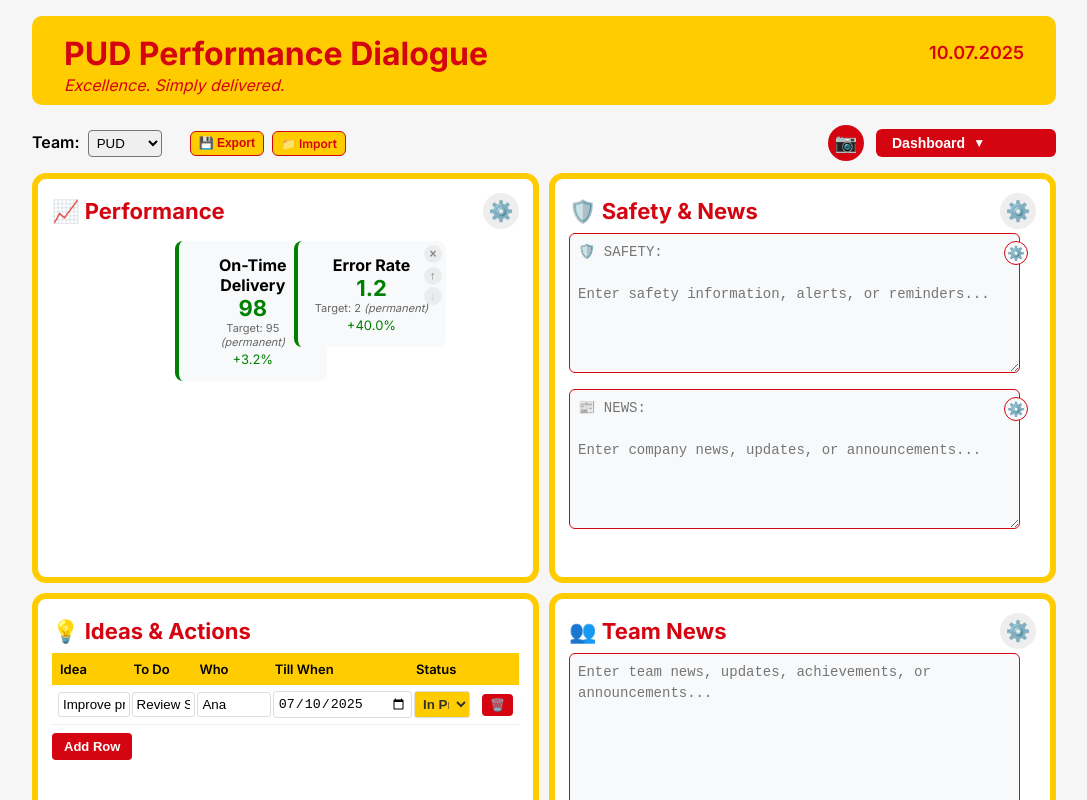
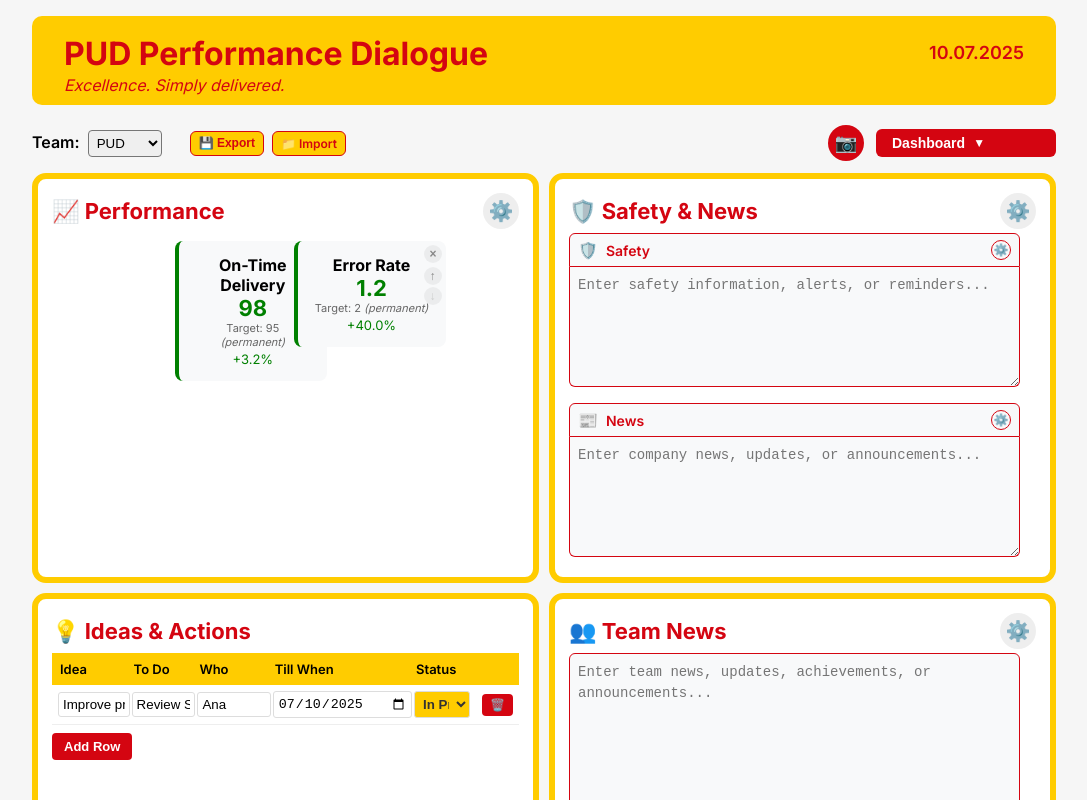
Before and after one commit to acajic14/pd-dashboard, a React (Vite) app: page / in a window 1280 px wide. Shown: the top 800 px of the page, without its empty margins (96-1183 px from the left). Built offline with nearby package versions, Linux system fonts and the light colour scheme.

Commit message:
Fixed header border alignment in Safety & News quadrant

```diff
--- a/src/components/KpiCard.jsx
+++ b/src/components/KpiCard.jsx
@@ -14,15 +14,28 @@ export default function KpiCard({
   onMoveDown,
   editable,
   isFirst,
-  isLast
+  isLast,
+  isPercentage = false
 }) {
   const [editing, setEditing] = useState(false);
-  const [draft, setDraft] = useState({ name, value, target, period, higherIsBetter });
+  const [draft, setDraft] = useState({
+    name,
+    value,
+    target,
+    period,
+    higherIsBetter,
+    isPercentage: isPercentage || false
+  });
 
   function handleSave() {
     onEdit(draft);
     setEditing(false);
   }
+
+  // Format value display based on percentage setting
+  const formatValue = (val) => {
+    return draft.isPercentage ? `${val}%` : val;
+  };
 
   return (
     <div
@@ -46,6 +59,7 @@ export default function KpiCard({
             value={draft.name}
             onChange={e => setDraft({ ...draft, name: e.target.value })}
             style={{ fontWeight: 700, fontSize: 16, width: "90%" }}
+            placeholder="KPI Name"
           />
           <div style={{ margin: "6px 0" }}>
             <input
@@ -53,6 +67,7 @@ export default function KpiCard({
               value={draft.value}
               onChange={e => setDraft({ ...draft, value: Number(e.target.value) })}
               style={{ fontSize: 16, width: "44%", margin: 3 }}
+              placeholder="Current"
             />
             <span style={{ fontSize: 13 }}> / </span>
             <input
@@ -60,6 +75,7 @@ export default function KpiCard({
               value={draft.target}
               onChange={e => setDraft({ ...draft, target: Number(e.target.value) })}
               style={{ fontSize: 16, width: "44%", margin: 3 }}
+              placeholder="Target"
             />
           </div>
           <select
@@ -81,17 +97,58 @@ export default function KpiCard({
             <option value="higher">Higher is better</option>
             <option value="lower">Lower is better</option>
           </select>
+          <label style={{
+            display: "flex",
+            alignItems: "center",
+            justifyContent: "center",
+            marginTop: 4,
+            fontSize: 13,
+            cursor: "pointer"
+          }}>
+            <input
+              type="checkbox"
+              checked={draft.isPercentage}
+              onChange={e => setDraft({ ...draft, isPercentage: e.target.checked })}
+              style={{ marginRight: 6 }}
+            />
+            Show as percentage (%)
+          </label>
           <div style={{ marginTop: 7 }}>
-            <button onClick={handleSave} style={{ background: "#D40511", color: "#fff", border: "none", borderRadius: 4, padding: "3px 10px", marginRight: 4 }}>Save</button>
-            <button onClick={() => setEditing(false)} style={{ background: "#eee", color: "#D40511", border: "none", borderRadius: 4, padding: "3px 10px" }}>Cancel</button>
+            <button
+              onClick={handleSave}
+              style={{
+                background: "#D40511",
+                color: "#fff",
+                border: "none",
+                borderRadius: 4,
+                padding: "3px 10px",
+                marginRight: 4
+              }}
+            >
+              Save
+            </button>
+            <button
+              onClick={() => setEditing(false)}
+              style={{
+                background: "#eee",
+                color: "#D40511",
+                border: "none",
+                borderRadius: 4,
+                padding: "3px 10px"
+              }}
+            >
+              Cancel
+            </button>
           </div>
         </div>
       ) : (
         <div onClick={() => editable && setEditing(true)} style={{ cursor: editable ? "pointer" : "default" }}>
           <div style={{ fontWeight: 700, fontSize: 16 }}>{name}</div>
-          <div style={{ fontSize: 22, fontWeight: 700, color: achieved ? "green" : "red" }}>{value}</div>
+          <div style={{ fontSize: 22, fontWeight: 700, color: achieved ? "green" : "red" }}>
+            {formatValue(value)}
+          </div>
           <div style={{ fontSize: 11, color: "#666" }}>
-            Target: {target} <span style={{ fontStyle: "italic" }}>({period})</span>
+            Target: {formatValue(target)} <span style={{ fontStyle: "italic" }}>({period})</span>
           </div>
           <div style={{ fontSize: 13, color: achieved ? "green" : "red", marginTop: 2 }}>
             {diffPercent > 0 ? "+" : ""}
--- a/src/components/PerformanceQuadrant.jsx
+++ b/src/components/PerformanceQuadrant.jsx
@@ -25,8 +25,8 @@ const PerformanceQuadrant = forwardRef(function PerformanceQuadrant({
 
   // Get current data from dashboardData with fallbacks
   const kpis = dashboardData.kpis || [
-    { name: "On-Time Delivery", value: 98, target: 95, period: "permanent", higherIsBetter: true },
-    { name: "Error Rate", value: 1.2, target: 2, period: "permanent", higherIsBetter: false }
+    { name: "On-Time Delivery", value: 98, target: 95, period: "permanent", higherIsBetter: true, isPercentage: true },
+    { name: "Error Rate", value: 1.2, target: 2, period: "permanent", higherIsBetter: false, isPercentage: true }
   ];
   const layout = dashboardData.performanceLayout || DEFAULT_LAYOUT;
 
@@ -44,7 +44,7 @@ const PerformanceQuadrant = forwardRef(function PerformanceQuadrant({
     if (kpis.length < maxKpis) {
       const newKpis = [
         ...kpis,
-        { name: "New KPI", value: 0, target: 0, period: "permanent", higherIsBetter: true }
+        { name: "New KPI", value: 0, target: 0, period: "permanent", higherIsBetter: true, isPercentage: false }
       ];
       updateDashboardData({ kpis: newKpis });
     }
@@ -216,6 +216,7 @@ const PerformanceQuadrant = forwardRef(function PerformanceQuadrant({
                     achieved={achieved}
                     diffPercent={diffPercent}
                     editable={editable}
+                    isPercentage={kpi.isPercentage}
                     onEdit={updated => handleEditKpi(i + rowIdx * layout.cols, updated)}
                     onDelete={() => handleDeleteKpi(i + rowIdx * layout.cols)}
                     onMoveUp={() => (i + rowIdx * layout.cols) > 0 && handleMoveKpi(i + rowIdx * layout.cols, -1)}
--- a/src/components/SafetyNewsQuadrant.jsx
+++ b/src/components/SafetyNewsQuadrant.jsx
@@ -173,20 +173,41 @@ export default function SafetyNewsQuadrant({ dashboardData, updateDashboardData
       <div style={{ display: "flex", flexDirection: "column", gap: 12, flex: 1 }}>
         {/* Safety Section */}
         {showSafety && (
-          <div style={{ flex: showNews ? 1 : 2, position: "relative" }}>
-            <div style={{ position: "absolute", top: 8, right: 8, zIndex: 10 }}>
+          <div style={{ flex: showNews ? 1 : 2 }}>
+            {/* Fixed Safety Header - Aligned with text area */}
+            <div style={{
+              display: "flex",
+              alignItems: "center",
+              justifyContent: "space-between",
+              marginBottom: 0,
+              padding: "6px 8px",
+              background: "#f8f9fa",
+              border: "1px solid #D40511",
+              borderRadius: "6px 6px 0 0",
+              width: "calc(100% - 16px)", // Match text area width
+              boxSizing: "border-box"
+            }}>
+              <div style={{ display: "flex", alignItems: "center" }}>
+                <span style={{ fontSize: 16, marginRight: 8 }}>🛡️</span>
+                <span style={{
+                  color: "#D40511",
+                  fontWeight: 600,
+                  fontSize: 14
+                }}>Safety</span>
+              </div>
+              <div style={{ position: "relative" }}>
                 <button
                   onClick={() => setShowSafetyFormat(f => !f)}
                   style={{
                     background: "#f8f9fa",
                     border: "1px solid #D40511",
                     borderRadius: "50%",
-                  width: 24,
-                  height: 24,
+                    width: 20,
+                    height: 20,
                     display: "flex",
                     alignItems: "center",
                     justifyContent: "center",
-                  fontSize: 14,
+                    fontSize: 12,
                     cursor: "pointer",
                     color: "#D40511"
                   }}
@@ -201,22 +222,22 @@ export default function SafetyNewsQuadrant({ dashboardData, updateDashboardData
                   onClose={() => setShowSafetyFormat(false)}
                 />
               </div>
+            </div>
             <textarea
               ref={safetyTextareaRef}
               value={safetyText}
               onChange={e => updateDashboardData({ safetyText: e.target.value })}
-              placeholder="🛡️ SAFETY:
-
-Enter safety information, alerts, or reminders..."
+              placeholder="Enter safety information, alerts, or reminders..."
               style={{
                 width: "calc(100% - 16px)",
                 border: "1px solid #D40511",
-                borderRadius: 6,
+                borderRadius: "0 0 6px 6px",
+                borderTop: "none",
                 padding: 8,
                 fontSize: 14,
                 background: "#f8f9fa",
                 resize: "vertical",
-                height: showNews ? "140px" : "280px",
+                height: showNews ? "120px" : "240px",
                 lineHeight: "1.5",
                 boxSizing: "border-box",
                 whiteSpace: "pre-wrap"
@@ -227,20 +248,41 @@ Enter safety information, alerts, or reminders..."
 
         {/* News Section */}
         {showNews && (
-          <div style={{ flex: showSafety ? 1 : 2, position: "relative" }}>
-            <div style={{ position: "absolute", top: 8, right: 8, zIndex: 10 }}>
+          <div style={{ flex: showSafety ? 1 : 2 }}>
+            {/* Fixed News Header - Aligned with text area */}
+            <div style={{
+              display: "flex",
+              alignItems: "center",
+              justifyContent: "space-between",
+              marginBottom: 0,
+              padding: "6px 8px",
+              background: "#f8f9fa",
+              border: "1px solid #D40511",
+              borderRadius: "6px 6px 0 0",
+              width: "calc(100% - 16px)", // Match text area width
+              boxSizing: "border-box"
+            }}>
+              <div style={{ display: "flex", alignItems: "center" }}>
+                <span style={{ fontSize: 16, marginRight: 8 }}>📰</span>
+                <span style={{
+                  color: "#D40511",
+                  fontWeight: 600,
+                  fontSize: 14
+                }}>News</span>
+              </div>
+              <div style={{ position: "relative" }}>
                 <button
                   onClick={() => setShowNewsFormat(f => !f)}
                   style={{
                     background: "#f8f9fa",
                     border: "1px solid #D40511",
                     borderRadius: "50%",
-                  width: 24,
-                  height: 24,
+                    width: 20,
+                    height: 20,
                     display: "flex",
                     alignItems: "center",
                     justifyContent: "center",
-                  fontSize: 14,
+                    fontSize: 12,
                     cursor: "pointer",
                     color: "#D40511"
                   }}
@@ -255,22 +297,22 @@ Enter safety information, alerts, or reminders..."
                   onClose={() => setShowNewsFormat(false)}
                 />
               </div>
+            </div>
             <textarea
               ref={newsTextareaRef}
               value={newsText}
               onChange={e => updateDashboardData({ newsText: e.target.value })}
-              placeholder="📰 NEWS:
-
-Enter company news, updates, or announcements..."
+              placeholder="Enter company news, updates, or announcements..."
               style={{
                 width: "calc(100% - 16px)",
                 border: "1px solid #D40511",
-                borderRadius: 6,
+                borderRadius: "0 0 6px 6px",
+                borderTop: "none",
                 padding: 8,
                 fontSize: 14,
                 background: "#f8f9fa",
                 resize: "vertical",
-                height: showNews && showSafety ? "140px" : "280px",
+                height: showNews && showSafety ? "120px" : "240px",
                 lineHeight: "1.5",
                 boxSizing: "border-box",
                 whiteSpace: "pre-wrap"
```
Lines whose indentation alone changed are shown as unchanged.
